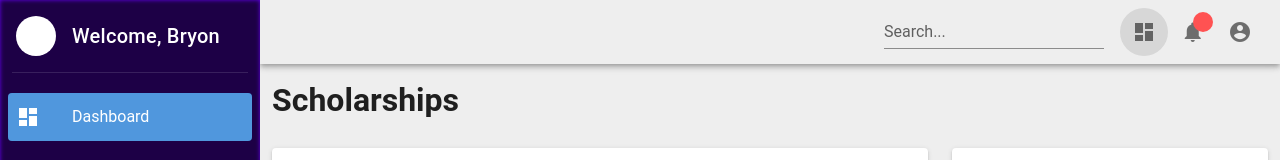
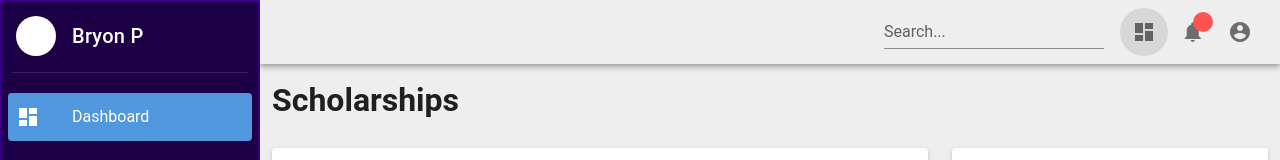
Before and after one commit to nstranquist/Vue-FrontEnd, a Vue app: page / in a window 1280 px wide. Shown: the top 160 px of the page. Built offline with nearby package versions, Linux system fonts and the light colour scheme.

Commit message:
fix reference to logo.png in nav-drawer

```diff
--- a/src/components/core/NavDrawer.vue
+++ b/src/components/core/NavDrawer.vue
@@ -19,7 +19,7 @@
         <v-img src="/img/logo.png" height="34" contain />
       </v-list-item-avatar>
 
-      <v-list-item-title class="title">Welcome, Bryon</v-list-item-title>
+      <v-list-item-title class="title">Bryon P</v-list-item-title>
     </v-list-item>
 
     <v-divider class="mx-3 mb-3" />
```
